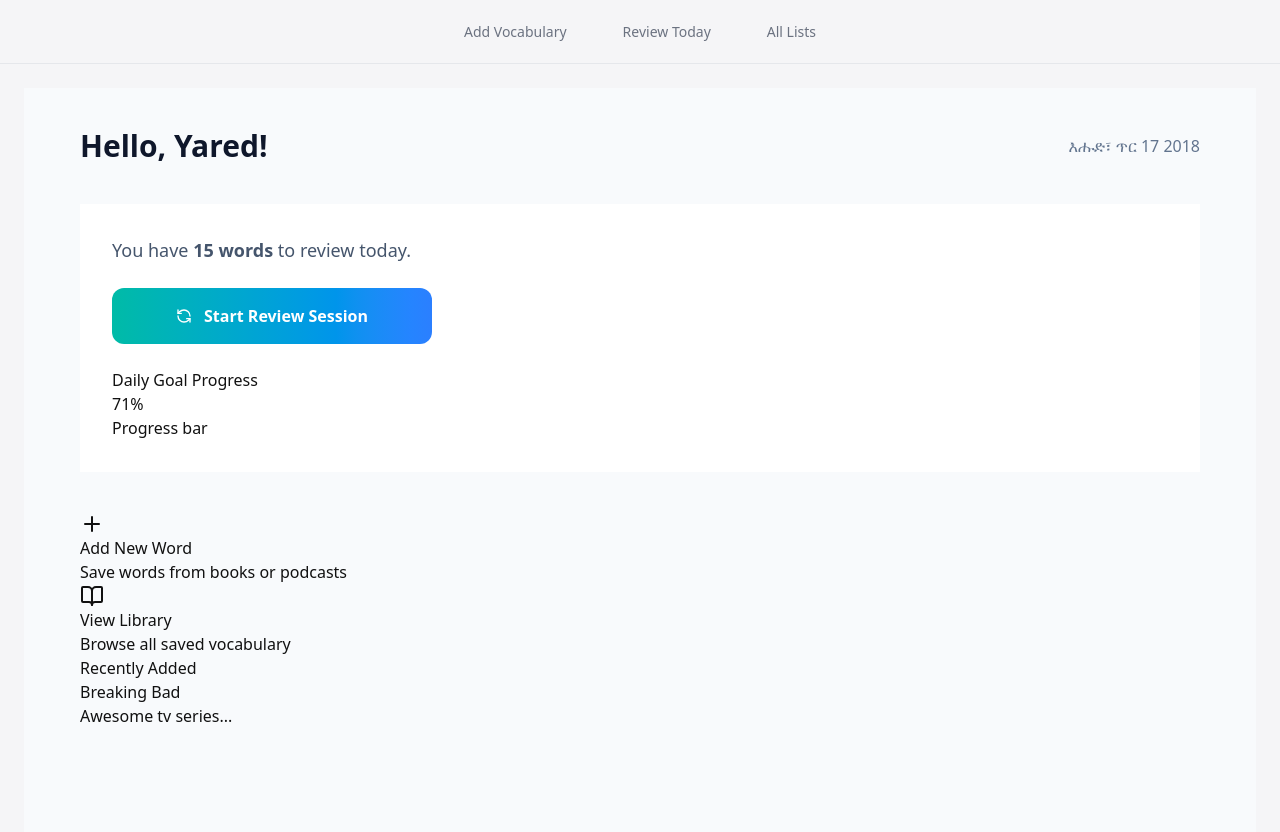
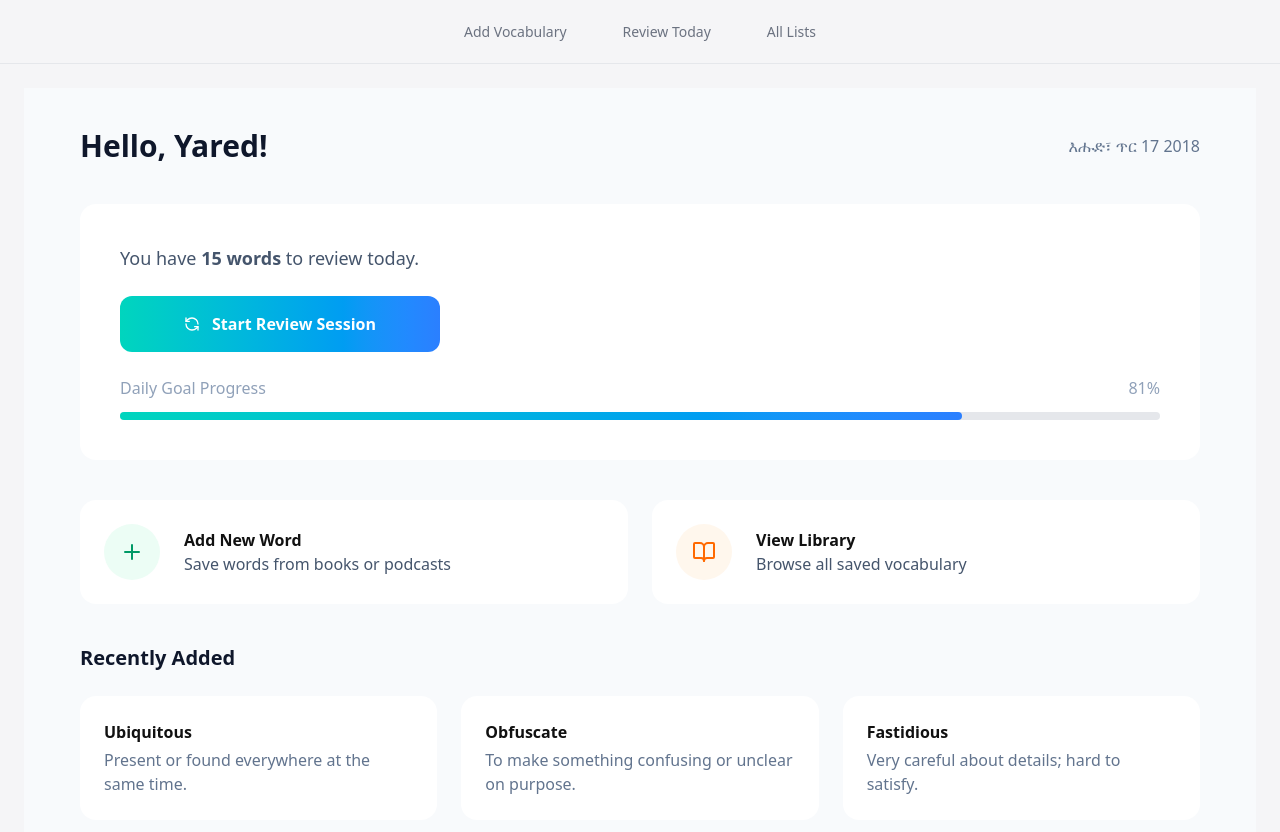
Before and after one commit to Hena-yaris/vocab-review-app, a Next.js app: page / in a window 1280 px wide. Shown: the top 832 px of the page. Built offline with nearby package versions, Linux system fonts and the light colour scheme.

Commit message:
feat: add main links  with clean ui

```diff
--- a/app/page.tsx
+++ b/app/page.tsx
@@ -2,6 +2,8 @@ import { RefreshCcw,Plus,BookOpen } from "lucide-react"
 import formatEthiopianDate from "@/lib/date";
 
 export default function Home() {
+
+  const progress = 81;
 
 
   return (
@@ -16,55 +18,92 @@ export default function Home() {
         </header>
 
         {/* review */}
-        <section className="bg-white p-8 my-10">
+        <section className="bg-white p-10 my-10 rounded-2xl">
           <div className="flex flex-col">
             <h2 className="text-lg text-slate-600">
               You have <span className="font-semibold">15 words</span> to review
               today.
             </h2>
-            <button className=" flex justify-center items-center gap-3 bg-linear-to-r from-teal-500 to-blue-500 text-white px-6 h-14 rounded-xl max-w-xs w-full my-6">
-              <RefreshCcw className="w-4 h-4"/>
+            <button className=" flex justify-center items-center gap-3 bg-linear-to-r from-teal-400 to-blue-500 text-white px-6 h-14 rounded-xl max-w-xs w-full my-6">
+              <RefreshCcw className="w-4 h-4" />
               <span className="font-bold">Start Review Session</span>
             </button>
 
-            <div>
-              <p>Daily Goal Progress</p>
-              <p>71%</p>
-            </div>
-            <div>
-              <span>Progress bar</span>
+            <div className="w-full">
+              <div className="flex justify-between mb-3 text-slate-400">
+                <p className="">Daily Goal Progress</p>
+                <span>{progress}%</span>
+              </div>
+              <div className="bg-gray-200 h-2 w-full rounded-full">
+                <div
+                  className="h-full rounded-full bg-linear-to-r from-teal-400 to-blue-500"
+                  style={{ width: `${progress}%` }}
+                  role="progressbar"
+                  aria-valuenow={progress}
+                  aria-valuemin={0}
+                  aria-valuemax={100}
+                />
+              </div>
             </div>
           </div>
         </section>
 
         {/* Main links*/}
-        <section>
+        <section className="grid grid-cols-1 md:grid-cols-2 gap-6">
           {/* Add new word */}
-          <div>
-            <Plus />
+          <div className="flex items-center bg-white p-6 gap-6 rounded-2xl">
+            <div className="flex items-center justify-center bg-emerald-50 p-4 rounded-full">
+              <Plus className="w-6 h-6 text-emerald-600" />
+            </div>
+
             <div>
-              <h3>Add New Word</h3>
-              <p>Save words from books or podcasts</p>
+              <h3 className="font-semibold">Add New Word</h3>
+              <p className="text-slate-600 text-base">
+                Save words from books or podcasts
+              </p>
             </div>
           </div>
 
           {/* View words */}
-          <div>
-            <BookOpen />
+          <div className="flex items-center bg-white p-6 gap-6 rounded-2xl">
+            <div className="flex items-center justify-center bg-orange-50 p-4 rounded-full">
+              <BookOpen className="w-6 h-6 text-orange-500" />
+            </div>
+
             <div>
-              <h3>View Library</h3>
-              <p>Browse all saved vocabulary</p>
+              <h3 className="font-semibold">View Library</h3>
+              <p className="text-slate-600 text-base">
+                Browse all saved vocabulary
+              </p>
             </div>
           </div>
         </section>
 
         {/* Recently added words */}
-        <section>
-          <h3>Recently Added</h3>
-          <div>
-            <div>
-              <h4>Breaking Bad</h4>
-              <p>Awesome tv series...</p>
+        <section className="mt-10">
+          <h3 className="text-slate-900 font-semibold text-xl mb-6">
+            Recently Added
+          </h3>
+          <div className="grid grid-cols-1 md:grid-cols-3 gap-6">
+            <div className="bg-white p-6 rounded-2xl">
+              <h4 className="font-semibold pb-1">Ubiquitous</h4>
+              <p className="text-slate-500">
+                Present or found everywhere at the same time.
+              </p>
+            </div>
+
+            <div className="bg-white p-6 rounded-2xl">
+              <h4 className="font-semibold pb-1">Obfuscate</h4>
+              <p className="text-slate-500">
+                To make something confusing or unclear on purpose.
+              </p>
+            </div>
+
+            <div className="bg-white p-6 rounded-2xl">
+              <h4 className="font-semibold pb-1">Fastidious</h4>
+              <p className="text-slate-500">
+                Very careful about details; hard to satisfy.
+              </p>
             </div>
           </div>
         </section>
```
